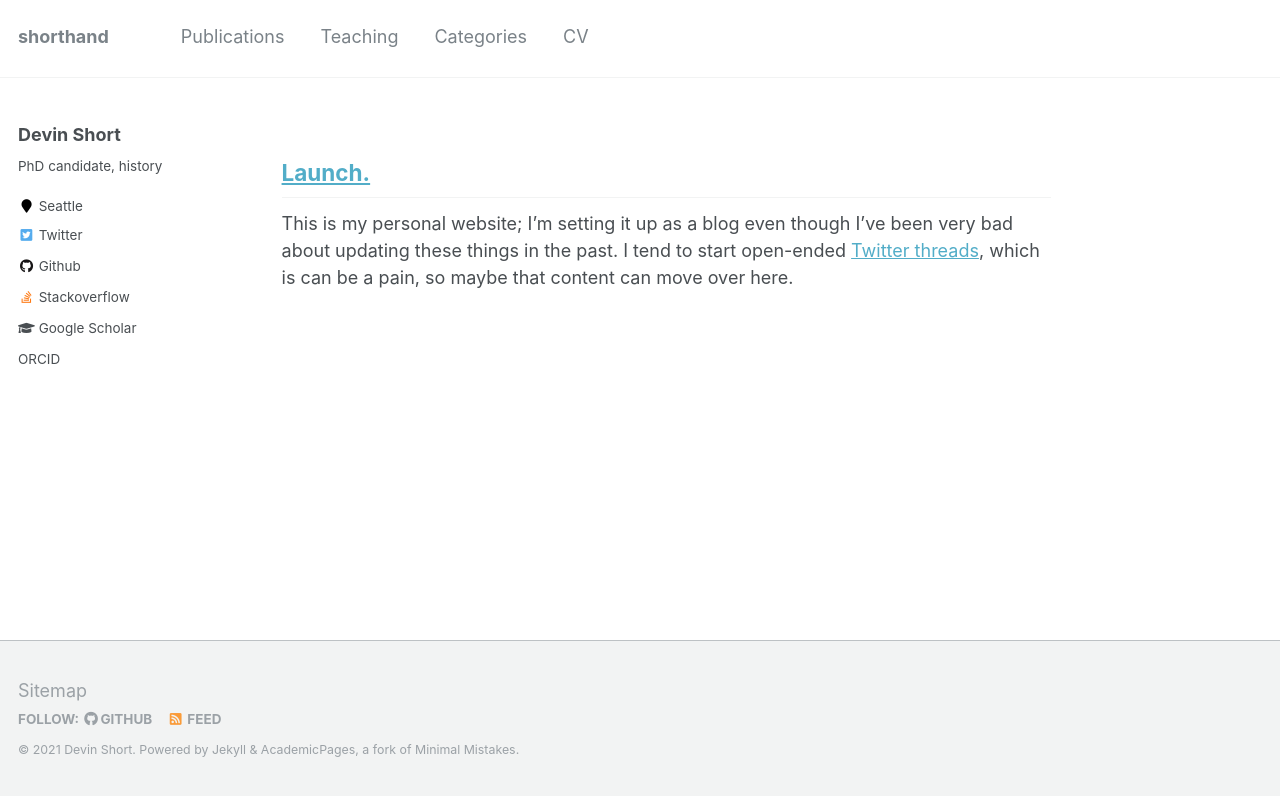
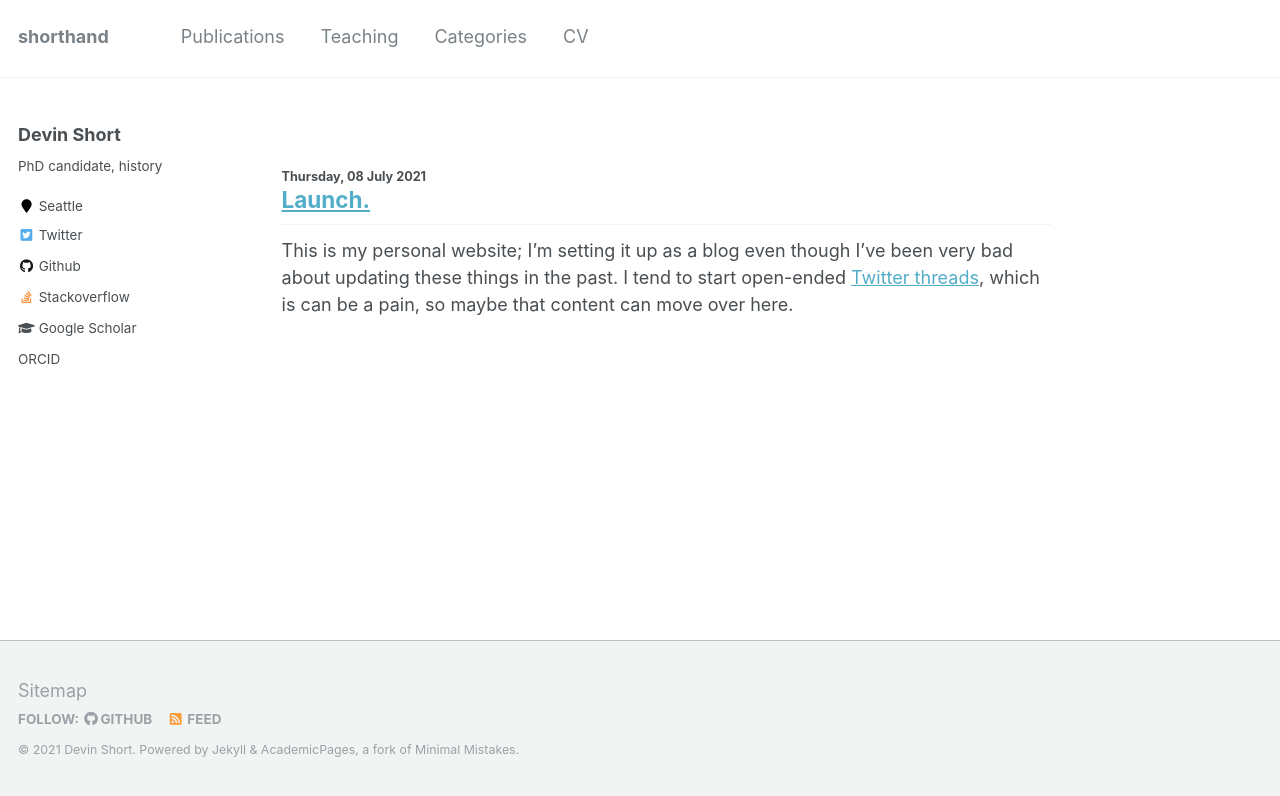
Before and after one commit to shortorian/shortorian.github.io, a Jekyll site: the page built from _pages/about.html, in a window 1280 px wide, cut to the strip 104-900 px from the top of the page. Built offline with Jekyll 4.4.1, drawn with Linux system fonts in a browser that asks for light colours.

Commit message:
format heading

```diff
--- a/_includes/archive-single-minimal.html
+++ b/_includes/archive-single-minimal.html
@@ -3,6 +3,7 @@
 <div class="blog_feed">
 
     <h2>
+      <small><small>{{ post.date | date: "%A, %d %B %Y" }}</small></small><br>
       <a href="{{ base_path }}{{ post.permalink }}">{{ post.title }}</a>
     </h2>
 
```
